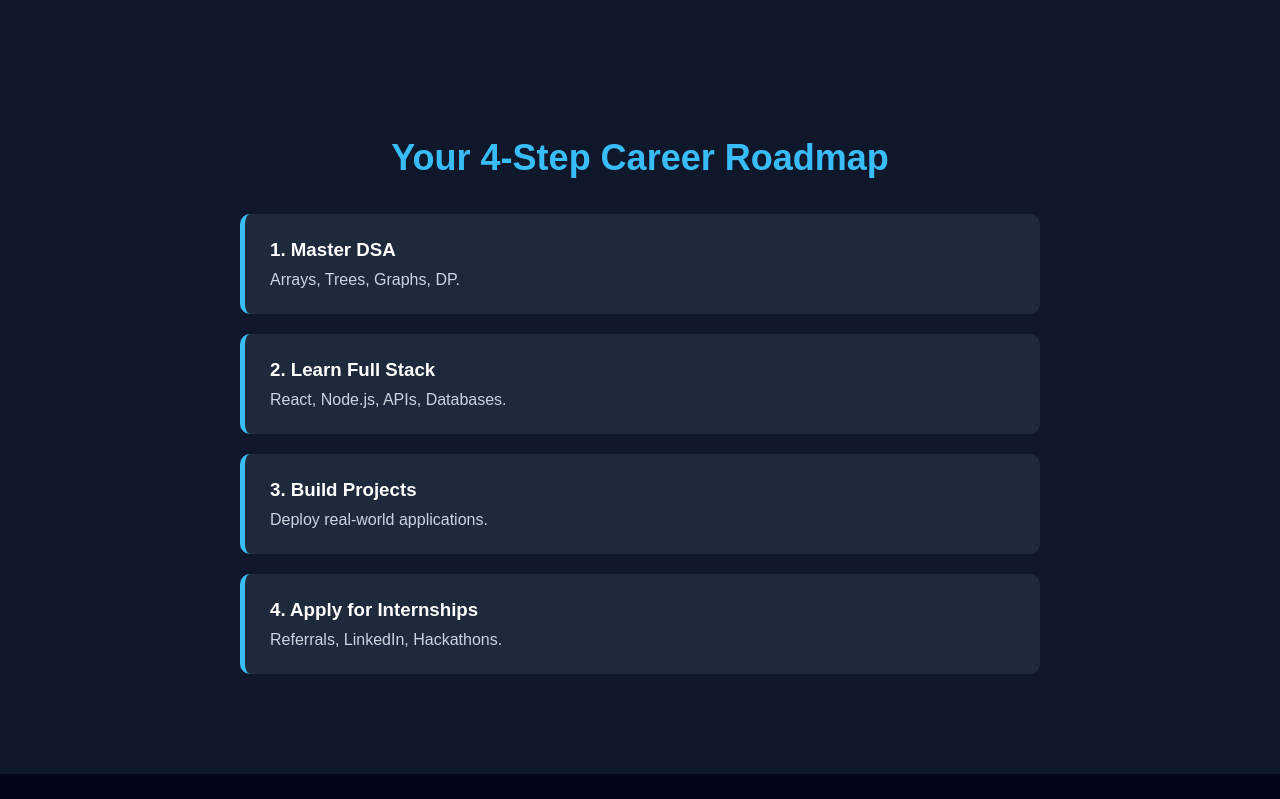
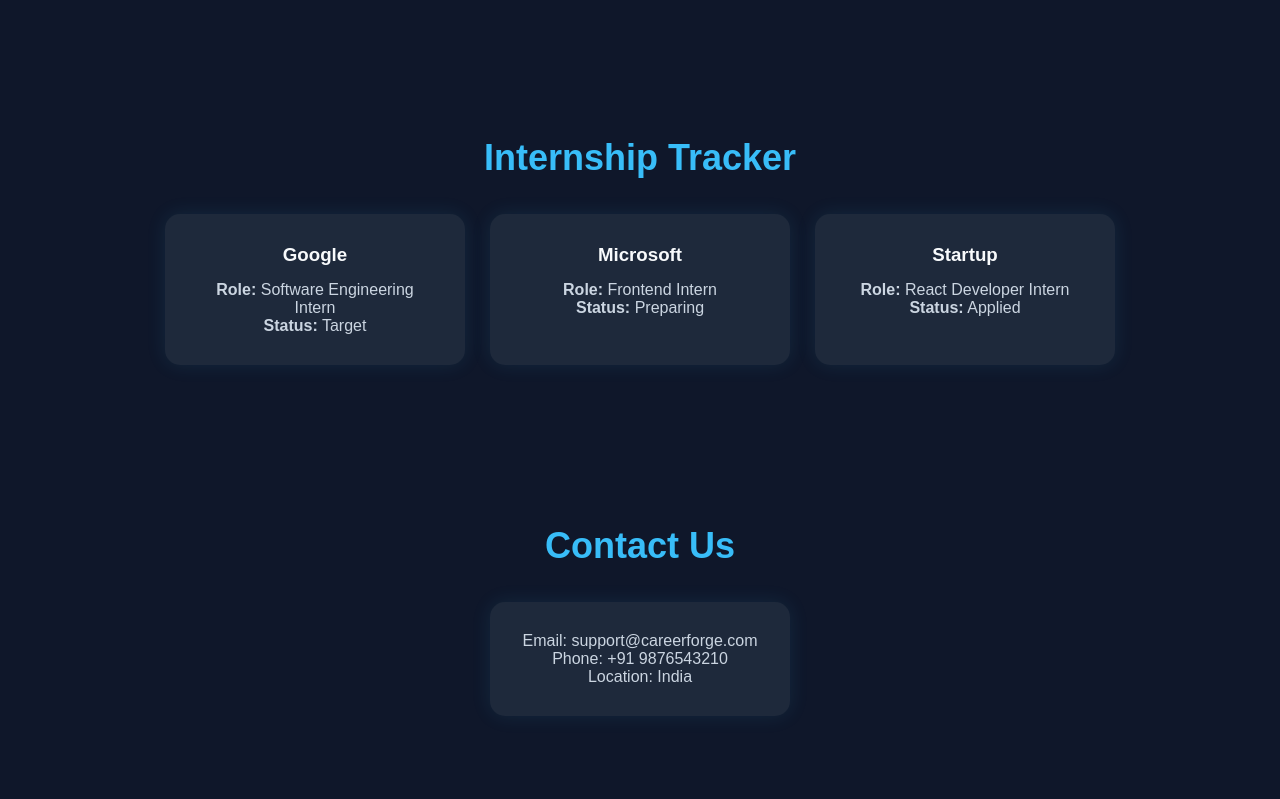
Before and after one commit to tanaycodesBBG/careerforge-dashboard, a React (Vite) app: page / in a window 1280 px wide. Shown: the part 1900-2699 px from the top of the page. Built offline with nearby package versions, Linux system fonts and the light colour scheme; no server answers.

Commit message:
Add contact section

```diff
--- a/src/App.jsx
+++ b/src/App.jsx
@@ -17,6 +17,8 @@
 } from "lucide-react";
 
 import ProjectTracker from "./components/ProjectTracker";
+import InternshipTracker from "./components/InternshipTracker";
+import Contact from "./components/Contact";
 import "./App.css";
 
 function App() {
@@ -166,6 +168,8 @@
       </section>
 
       <ProjectTracker />
+      <InternshipTracker />
+      <Contact />
 
       <section id="roadmap" className="section">
         <h2>Your 4-Step Career Roadmap</h2>
--- /dev/null
+++ b/src/components/Contact.jsx
@@ -0,0 +1,15 @@
+function Contact() {
+  return (
+    <section className="section">
+      <h2>Contact Us</h2>
+
+      <div className="card" style={{ maxWidth: "500px", margin: "auto" }}>
+        <p>Email: support@careerforge.com</p>
+        <p>Phone: +91 9876543210</p>
+        <p>Location: India</p>
+      </div>
+    </section>
+  );
+}
+
+export default Contact;
--- /dev/null
+++ b/src/components/InternshipTracker.jsx
@@ -0,0 +1,37 @@
+function InternshipTracker() {
+  const internships = [
+    {
+      company: "Google",
+      role: "Software Engineering Intern",
+      status: "Target",
+    },
+    {
+      company: "Microsoft",
+      role: "Frontend Intern",
+      status: "Preparing",
+    },
+    {
+      company: "Startup",
+      role: "React Developer Intern",
+      status: "Applied",
+    },
+  ];
+
+  return (
+    <section className="section">
+      <h2>Internship Tracker</h2>
+
+      <div className="cards">
+        {internships.map((internship, index) => (
+          <div className="card" key={index}>
+            <h3>{internship.company}</h3>
+            <p><b>Role:</b> {internship.role}</p>
+            <p><b>Status:</b> {internship.status}</p>
+          </div>
+        ))}
+      </div>
+    </section>
+  );
+}
+
+export default InternshipTracker;
```
